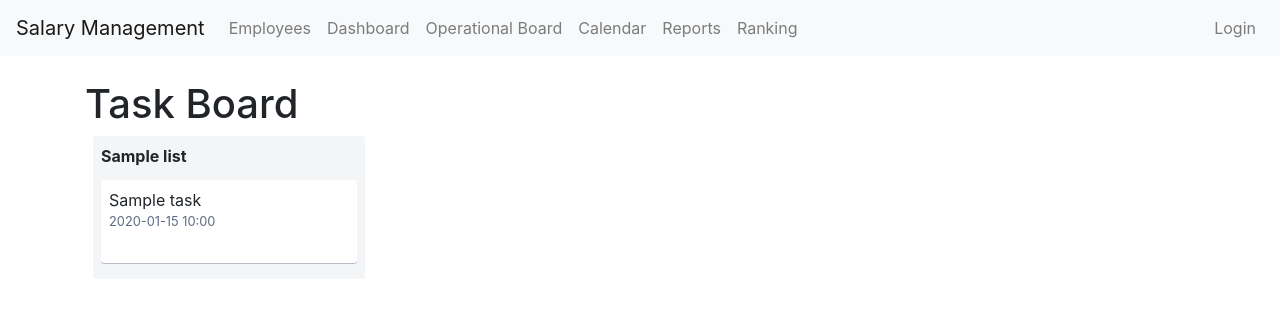
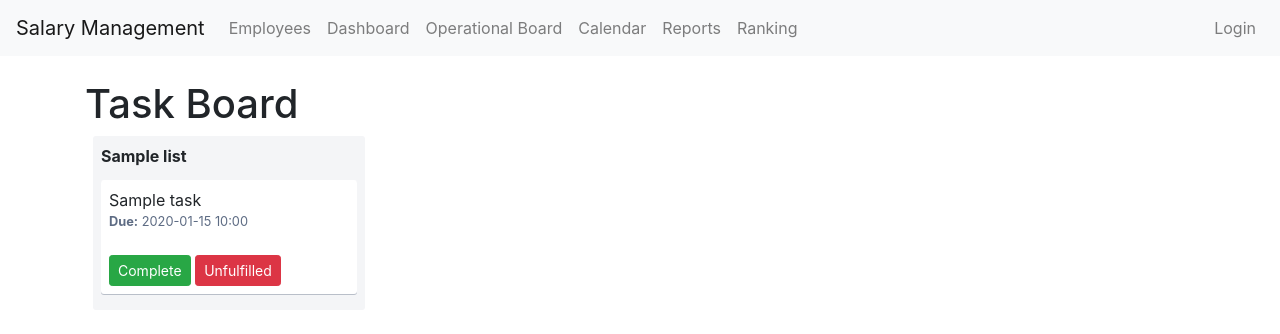
Before and after one commit to bambinounos/employees-overtime, a Django app: template employees/templates/employees/task_board.html in a window 1280 px wide. Shown: the top 334 px of the page. Run offline with Django 5.2, Linux system fonts and the light colour scheme; the template is opened without the code that fills it: most values are stand-ins (such as "Sample title", 1, 10 or a date in 2020); some libraries are stand-ins or nearby versions.

Commit message:
Fix(tasks): Correctly display and handle recurring tasks on board
This commit resolves an issue where recurring task instances were not being displayed or handled correctly on the task board.

The key changes are:
1.  **Template Update (`task_board.html`):**
    - The template now filters out the main recurring "template" tasks and only displays the individual instances (`is_recurring=False`).
    - The due date for each task is now explicitly shown to help distinguish between different instances of a recurring task.
    - The "Complete" and "Unfulfilled" buttons are now visible to all users, relying on backend API permissions for authorization.

2.  **API Logic (`api_views.py`):**
    - When an instance of a recurring task is marked as complete, the API now correctly generates the next task in the series.
    - The permissions for `mark_as_complete` and `mark_as_unfulfilled` have been updated to allow users to modify their own assigned tasks, not just superusers.

```diff
--- a/employees/templates/employees/task_board.html
+++ b/employees/templates/employees/task_board.html
@@ -76,21 +76,21 @@
         <div class="task-list-header">{{ list.name }}</div>
         <div class="list-cards" data-list-id="{{ list.id }}">
             {% for task in list.tasks.all %}
+                {% if not task.is_recurring %}
                 <div class="task-card" data-task-id="{{ task.id }}">
                     {{ task.title }}
                     <div class="task-due-date">
                         {% if task.due_date %}
-                        {{ task.due_date|date:"Y-m-d H:i" }}
+                            <strong>{% trans "Due:" %}</strong> {{ task.due_date|date:"Y-m-d H:i" }}
                         {% endif %}
                     </div>
                     <span class="task-status status-{{ task.status }}">{{ task.get_status_display }}</span>
-                {% if user.is_superuser %}
                     <div>
                         <button class="btn btn-sm btn-success complete-btn" data-task-id="{{ task.id }}">{% trans "Complete" %}</button>
                         <button class="btn btn-sm btn-danger unfulfilled-btn" data-task-id="{{ task.id }}">{% trans "Unfulfilled" %}</button>
                     </div>
+                </div>
                 {% endif %}
-            </div>
             {% endfor %}
         </div>
     </div>
```
Lines whose indentation alone changed are shown as unchanged.
